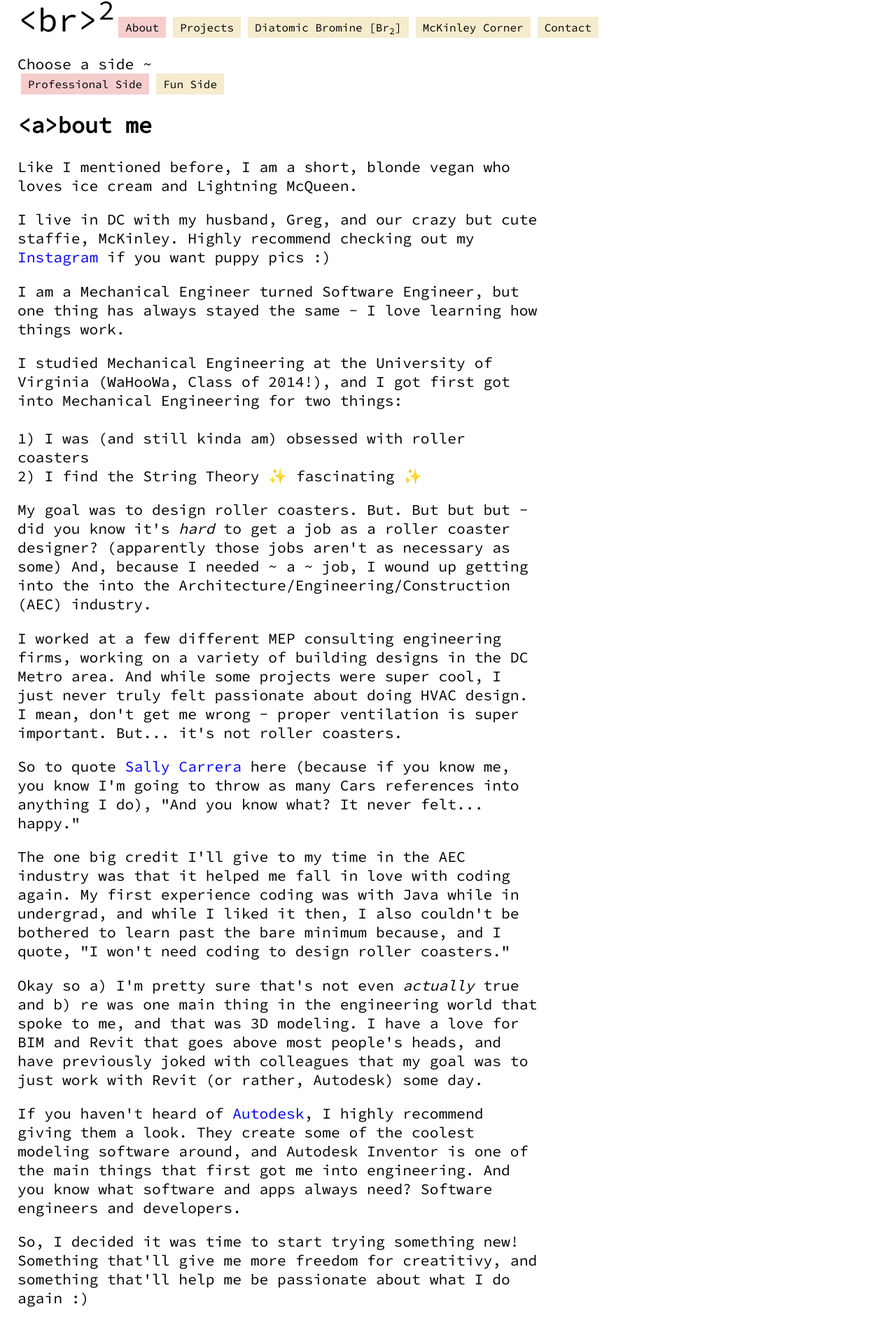
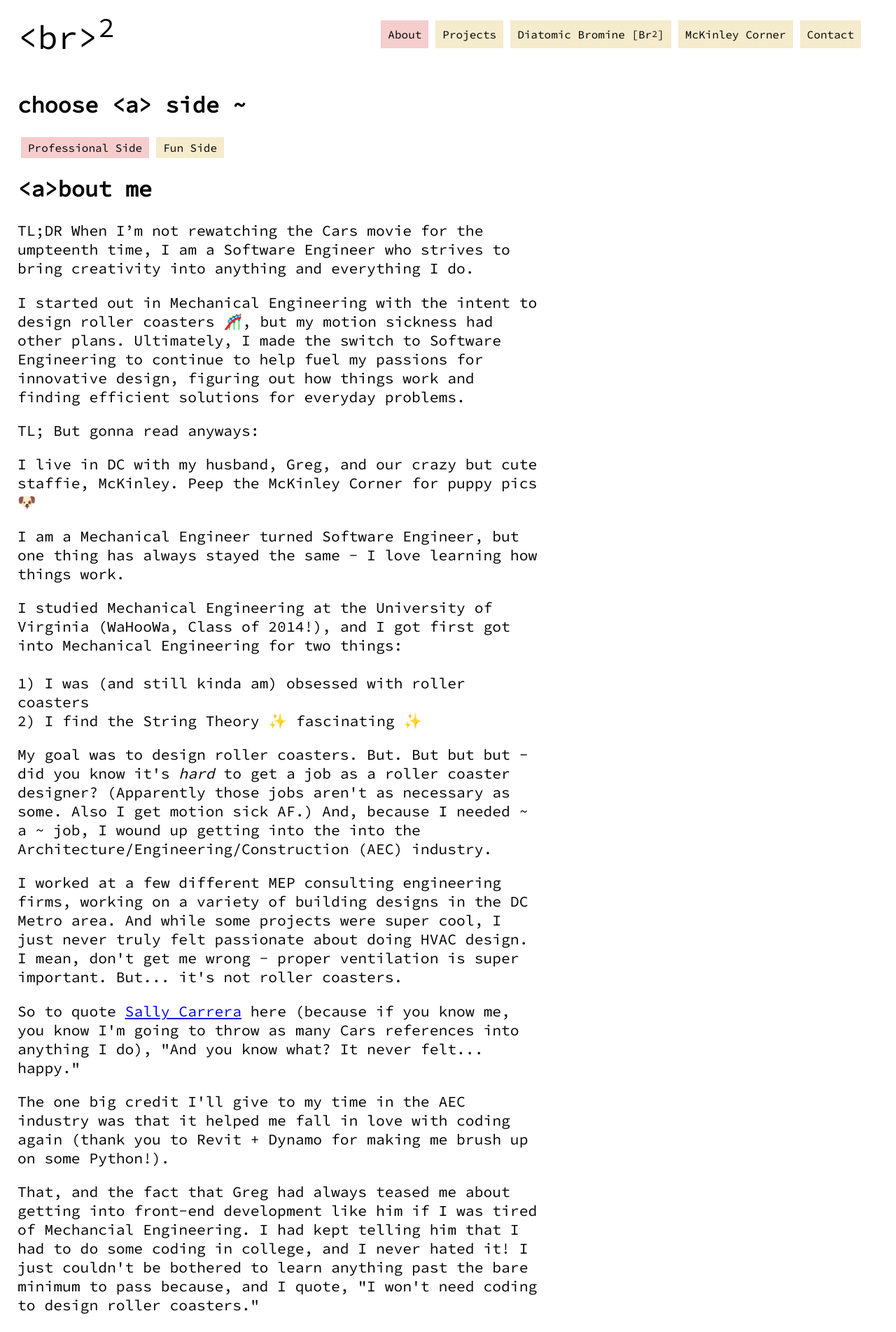
Before and after one commit to bwennuh/br-br, a React (Create React App) app: page /about/professional in a window 1280 px wide. Shown: the part 31-1935 px from the top of the page at 70% size. Built offline with nearby package versions, Linux system fonts and the light colour scheme.

Commit message:
adding about me content

```diff
--- a/src/App.css
+++ b/src/App.css
@@ -1,34 +1,29 @@
 .app {
-  /* text-align: center; */
-  padding-left: 25px;
+  margin: 25px;
 }
 
-/* .app-header {
-  background-color: #282c34;
-  min-height: 100vh;
+body {
+  flex-grow: 1;
+  /* min-height: 100vh;
   display: flex;
-  flex-direction: column;
-  align-items: center;
-  justify-content: center;
-  font-size: calc(10px + 2vmin);
-  color: white;
-} */
-
-.body {
-  display: flex;
-  flex-direction: column;
+  flex-direction: column; */
+  /* height: 75vh; */
 }
 
 .navbar {
+  display: flex;
+  align-items: center;
   flex-shrink: 0;
   padding: 20px 20px 20px 0px;
 }
 
-.navbar a, .footer a, .about a {
-  text-decoration: none;
-}
+.footer {
+  /* display: flex;
+  align-items: center; */
+  /* position: absolute;
+    bottom: 0px; */
+  margin-top: 100px;
 
-.footer {
   flex-shrink: 0;
   padding: 20px 20px 20px 0px;
 }
@@ -45,6 +40,8 @@
 }
 
 .navbar-button, .footer-button, .about-button {
+  align-items: center;
+  text-decoration: none;
   color: black;
   font-family: 'Source Code Pro', monospace;
   border: none;
@@ -53,6 +50,13 @@
   padding: 5px 10px;
   width: auto;
   height: 30px;
+}
+
+.navbar-button {
+  display: flex;
+  flex-flow: row nowrap;
+  align-content: center;
+  justify-content: center;
 }
 
 .about-button {
@@ -78,6 +82,7 @@
 }
 
 .navbar-logo {
-  /* display: block; */
+  text-decoration: none;
   color: black;
+  margin-right: auto;
 }
--- a/src/components/About.js
+++ b/src/components/About.js
@@ -8,17 +8,8 @@ class About extends Component {
       <div className="about">
 
         <Route path='/about'>
-          Choose a side ~
+          <h2>choose {`<a>`} side ~</h2>
         </Route>
-        <br/>
-
-        {/* <NavLink exact to='/about/professional' activeClassName="about-selected">
-          <button className="about-button">Professional Side</button>
-        </NavLink>
-
-        <NavLink exact to='/about/fun' activeClassName="about-selected">
-          <button className="about-button">Fun Side</button>
-        </NavLink> */}
 
         <NavLink exact to='/about/professional' className="about-button" activeClassName="active">
           Professional Side
@@ -28,43 +19,82 @@ class About extends Component {
           Fun Side
         </NavLink>
 
-
-        {/* <h2>{`<a>`}bout me</h2> */}
+          {/* <h2>{`<a>`}bout me</h2> */}
 
           {/* <Route exact path={['/about', '/about/professional']}> */}
 
           <Route exact path='/about/professional'>
-            <h2>{`<a>`}bout me</h2>
+            <h2 aria-label="About me">{`<a>`}bout me</h2>
 
-            <p>Like I mentioned before, I am a short, blonde vegan who loves ice cream and Lightning McQueen.</p>
+            <p>TL;DR When I’m not rewatching the Cars movie for the umpteenth time, I am a Software Engineer who strives to bring creativity into anything and everything I do.</p>
 
-            <p>I live in DC with my husband, Greg, and our crazy but cute staffie, McKinley. Highly recommend checking out my <a href="https://www.instagram.com/bwennuh/">Instagram</a> if you want puppy pics :)</p>
+            <p>I started out in Mechanical Engineering with the intent to design roller coasters 🎢, but my motion sickness had other plans. Ultimately, I made the switch to Software Engineering to continue to help fuel my passions for innovative design, figuring out how things work and finding efficient solutions for everyday problems.</p>
+
+            <p>TL; But gonna read anyways:</p>
+
+            <p>I live in DC with my husband, Greg, and our crazy but cute staffie, McKinley. Peep the McKinley Corner for puppy pics 🐶</p>
 
             <p>I am a Mechanical Engineer turned Software Engineer, but one thing has always stayed the same - I love learning how things work.</p>
 
             <p>I studied Mechanical Engineering at the University of Virginia (WaHooWa, Class of 2014!), and I got first got into Mechanical Engineering for two things:<br/><br/>
               1) I was (and still kinda am) obsessed with roller coasters<br/>
               2) I find the String Theory ✨ fascinating ✨<br/>
-              </p>
-              <p>
-              My goal was to design roller coasters. But. But but but - did you know it's <em>hard</em> to get a job as a roller coaster designer? (apparently those jobs aren't as necessary as some) And, because I needed ~ a ~ job, I wound up getting into the into the Architecture/Engineering/Construction (AEC) industry.</p>
+            </p>
+
+            <p>My goal was to design roller coasters. But. But but but - did you know it's <em>hard</em> to get a job as a roller coaster designer? (Apparently those jobs aren't as necessary as some. Also I get motion sick AF.) And, because I needed ~ a ~ job, I wound up getting into the into the Architecture/Engineering/Construction (AEC) industry.</p>
 
             <p>I worked at a few different MEP consulting engineering firms, working on a variety of building designs in the DC Metro area. And while some projects were super cool, I just never truly felt passionate about doing HVAC design. I mean, don't get me wrong - proper ventilation is super important. But... it's not roller coasters.</p>
 
             <p>So to quote <a href="https://en.wikipedia.org/wiki/Sally_Carrera">Sally Carrera</a> here (because if you know me, you know I'm going to throw as many Cars references into anything I do), "And you know what? It never felt... happy."</p>
 
-            <p>The one big credit I'll give to my time in the AEC industry was that it helped me fall in love with coding again. My first experience coding was with Java while in undergrad, and while I liked it then, I also couldn't be bothered to learn past the bare minimum because, and I quote, "I won't need coding to design roller coasters."</p>
+            <p>The one big credit I'll give to my time in the AEC industry was that it helped me fall in love with coding again (thank you to Revit + Dynamo for making me brush up on some Python!).</p>
 
-            <p> Okay so a) I'm pretty sure that's not even <em>actually</em> true and b)  re was one main thing in the engineering world that spoke to me, and that was 3D modeling. I have a love for BIM and Revit that goes above most people's heads, and have previously joked with colleagues that my goal was to just work with Revit (or rather, Autodesk) some day.</p>
+            <p>That, and the fact that Greg had always teased me about getting into front-end development like him if I was tired of Mechancial Engineering. I had kept telling him that I had to do some coding in college, and I never hated it! I just couldn't be bothered to learn anything past the bare minimum to pass because, and I quote, "I won't need coding to design roller coasters."</p>
 
-            <p>If you haven't heard of <a href="https://www.autodesk.com/">Autodesk</a>, I highly recommend giving them a look. They create some of the coolest modeling software around, and Autodesk Inventor is one of the main things that first got me into engineering. And you know what software and apps always need? Software engineers and developers.</p>
-            <p>So, I decided it was time to start trying something new! Something that'll give me more freedom for creatitivy, and something that'll help me be passionate about what I do again :)</p>
+            <p> Okay so I'm <em>pretty</em> sure that's not even true, but regardless - I had never considered myself doing coding full-time.</p>
+
+            <p>But alas, here we are ~</p>
+
+            <p>Long story short, basically on a whim - I finally quit my mechanical engineering job, enrolled at <a href="https://flatironschool.com/">Flatiron</a>, and I haven't looked back!</p>
+
+            <p>I have a newfound love of JavaScript and React, I can tolerate Ruby (but only if Rails is involved), and I'm determined for CSS and I to get along (right now, it's a love-hate relationship).</p>
+
+            <p>Now the goal is to find a new ✨ software engineering ✨ job ~</p>
+
           </Route>
 
           <Route exact path='/about/fun'>
-            <h2>{`<a>`}bout me</h2>
+            <h2 aria-label="About me">{`<a>`}bout me</h2>
 
-            <p>Fun Side Info goes ~ here ~</p>
+            {/* <p>Fun Side Info goes ~ here ~</p> */}
+
+            <p>Like I mentioned before, I am a short, blonde vegan lives for ice cream 🍦 and Lightning McQueen ⚡</p>
+
+            <p>I am big into running and spinning. If you need a running buddy, HMU (but we'll go at my pace because I am ✨ slow ✨). My goal is to usually end a run at a coffee shop because I <em>will run for iced coffee plzkthx</em>. Iced vanilla oat milk lattes are my favorite 🥤</p>
+
+            <p>Will also run for wine though 🍷 Preferably sauv blanc or sparkling rosé ~</p>
+
+            <p>In my free time, my main hobbies include drawing, playing video games, and watching movies.</p>
+
+            <p>✍️</p>
+
+            <p>I don't share a ~ lot ~ of my artwork since I get self conscious about it, but every now and then I'll post something to my Instagram story! But for this year, one of my New Year's resolutions was to make a drawing for every day of the year! So for that, I'll share my favorite thing I've drawn so far which is Moo - a cute lil cow I drew who ended up being the design for the logo + mascot for my app, Camooflage! (Peep the projects for more info on that 🐮)</p>
+
+            <p>Meet Moo!</p>
+
+            <p>{`<< Moo pic goes here >>`}</p>
+
+            <p>🎬 </p>
+
+            <p>Obviously Cars is my ⚡ favorite ⚡ movie, but I love movies in general. My main favorites are animated movies and horror movies (I know, I know - very different tastes here), but I'm also obsessed with anything sci-fi and/or fantasy related too. I can also appreciate a good action movie, but I'll pass on the rom-coms.</p>
+
+            <p>🎮</p>
+
+            <p>You can find me on pretty much any gaming system, but it'll most likely be a Nintendo system. The Gamecube is my favorite, but the Switch is real good too. I'm also on the PC a lot - probably playing Overwatch, Rocket League, Deep Rock Galactic, or Apex.</p>
+
+            <p>Rergardless of system, find me at <b>@bwennuh</b> :)</p>
+
+
           </Route>
 
       </div>
--- a/src/components/Home.js
+++ b/src/components/Home.js
@@ -24,9 +24,17 @@ class Home extends Component {
 
               <p>I am a short, blonde vegan who lives for ice cream 🍦 and Lightning McQueen ⚡</p>
 
-              <p>When I’m not rewatching the Cars movie for the umpteenth time, I am a Software Engineer who strives to bring creativity into anything and everything I do.</p>
+              <p>Welcome to my portfolio ~</p>
 
-              <p>I started out in Mechanical Engineering with the intent to design roller coasters 🎢, but my motion sickness had other plans. Ultimately, I made the switch to Software Engineering to continue to help fuel my passions for innovative design, figuring out how things work and finding efficient solutions for everyday problems.</p>
+              <p>Many emojis, gifs, and Cars references ahead - you've been warned 🤓</p>
+
+              <img src="https://24.media.tumblr.com/tumblr_lqefsb5fWu1qm6oc3o1_500.gif"></img>
+
+              <p>Enjoy!</p>
+
+              {/* <p>When I’m not rewatching the Cars movie for the umpteenth time, I am a Software Engineer who strives to bring creativity into anything and everything I do.</p>
+
+              <p>I started out in Mechanical Engineering with the intent to design roller coasters 🎢, but my motion sickness had other plans. Ultimately, I made the switch to Software Engineering to continue to help fuel my passions for innovative design, figuring out how things work and finding efficient solutions for everyday problems.</p> */}
             </div>
           </Route>
 
```
